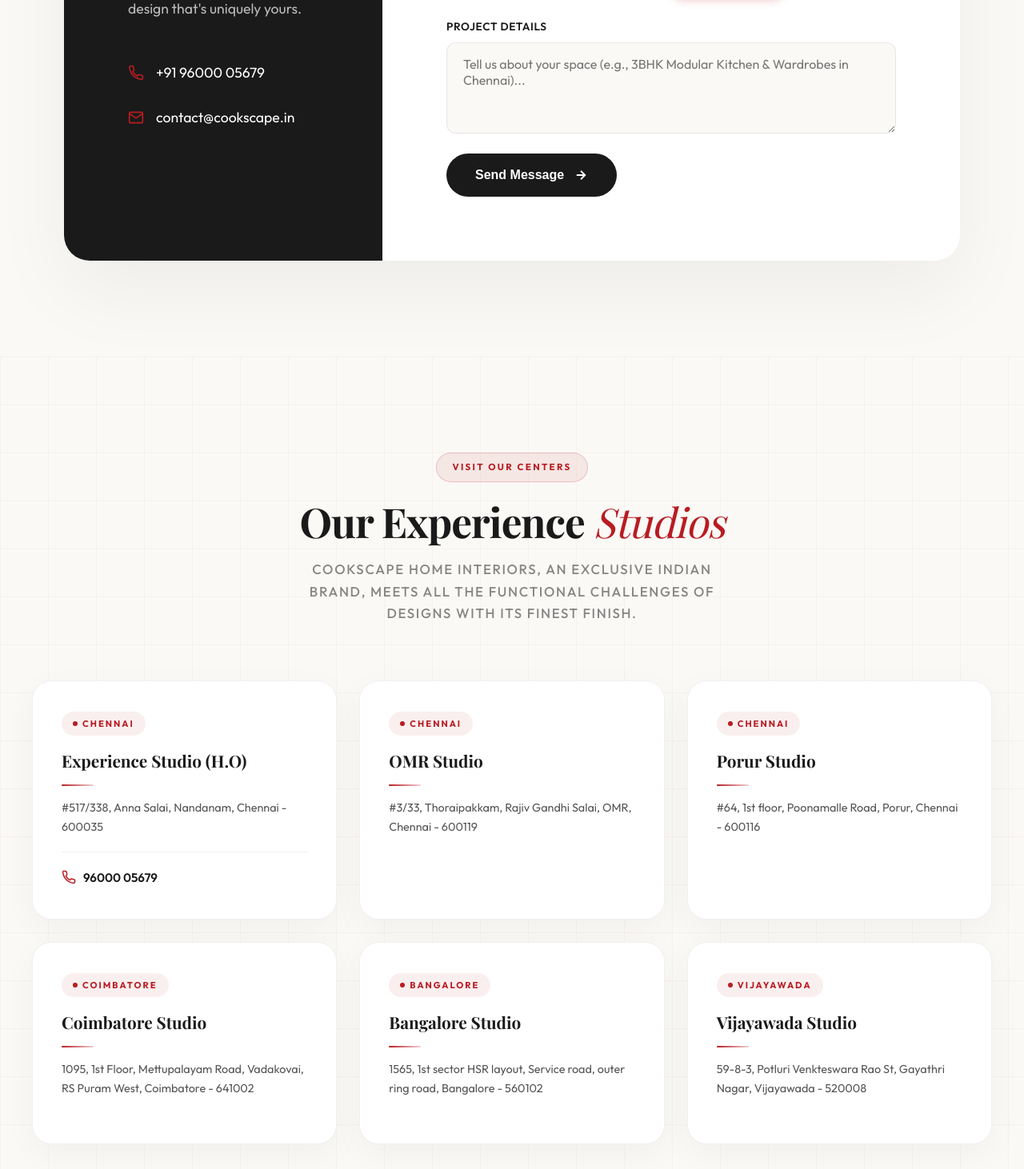
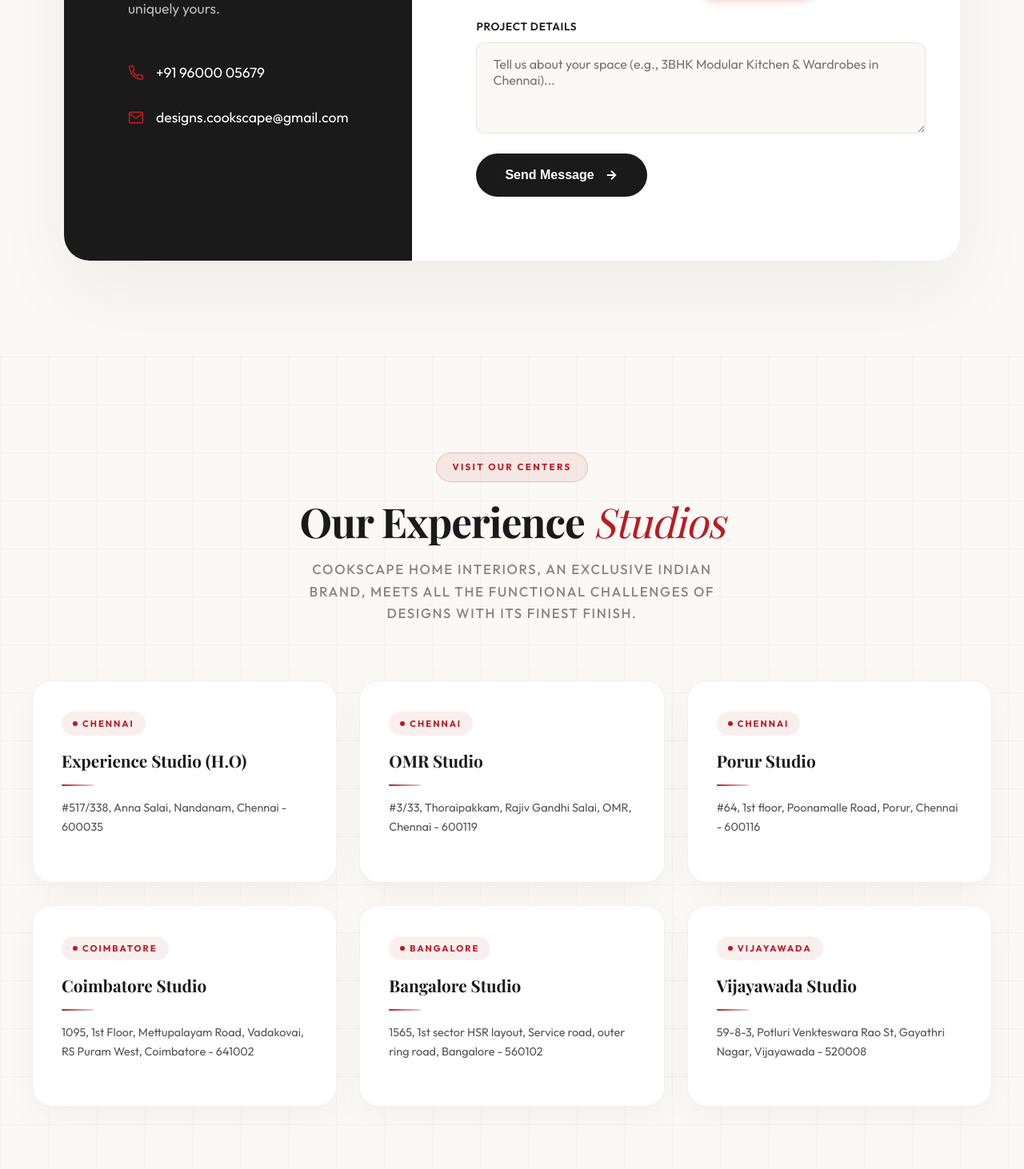
Before and after one commit to webappcookscape/Cookscape_newsite, a React (Vite) app: page / in a window 1280 px wide. Shown: the part 5920-7382 px from the top of the page at 80% size. Built offline with nearby package versions, Linux system fonts and the light colour scheme; a web font is replaced by a local one.

Commit message:
removed email and number

```diff
--- a/src/components/Contact.jsx
+++ b/src/components/Contact.jsx
@@ -145,7 +145,7 @@
                   <path d="M4 4h16c1.1 0 2 .9 2 2v12c0 1.1-.9 2-2 2H4c-1.1 0-2-.9-2-2V6c0-1.1.9-2 2-2z" />
                   <polyline points="22,6 12,13 2,6" />
                 </svg>
-                <a href="mailto:contact@cookscape.in">contact@cookscape.in</a>
+                <a href="mailto:designs.cookscape@gmail.com">designs.cookscape@gmail.com</a>
               </div>
             </div>
           </div>
--- a/src/components/Studios.jsx
+++ b/src/components/Studios.jsx
@@ -32,14 +32,8 @@
               <h3 className="studio-name">{studio.name}</h3>
               <div className="studio-divider"></div>
               <p className="studio-address">{studio.address}</p>
-              {studio.phone && (
-                <div className="studio-phone-link">
-                  <svg viewBox="0 0 24 24" width="18" height="18" fill="none" stroke="currentColor" strokeWidth="2">
-                    <path d="M22 16.92v3a2 2 0 01-2.18 2 19.79 19.79 0 01-8.63-3.07 19.5 19.79 0 01-6-6 19.79 19.79 0 01-3.07-8.67A2 2 0 013.33 2h3a2 2 0 012 1.72 12.81 12.81 0 00.59 2.81 2 2 0 01-.45 2.11L7.09 10.12a16 16 0 006.79 6.79l1.48-1.48a2 2 0 012.11-.45 12.81 12.81 0 002.81.59A2 2 0 0122 16.92z" />
-                  </svg>
-                  <a href={`tel:+91${studio.phone.replace(/\s/g, '')}`}>{studio.phone}</a>
-                </div>
-              )}
+
+
             </motion.div>
           ))}
         </div>
```
